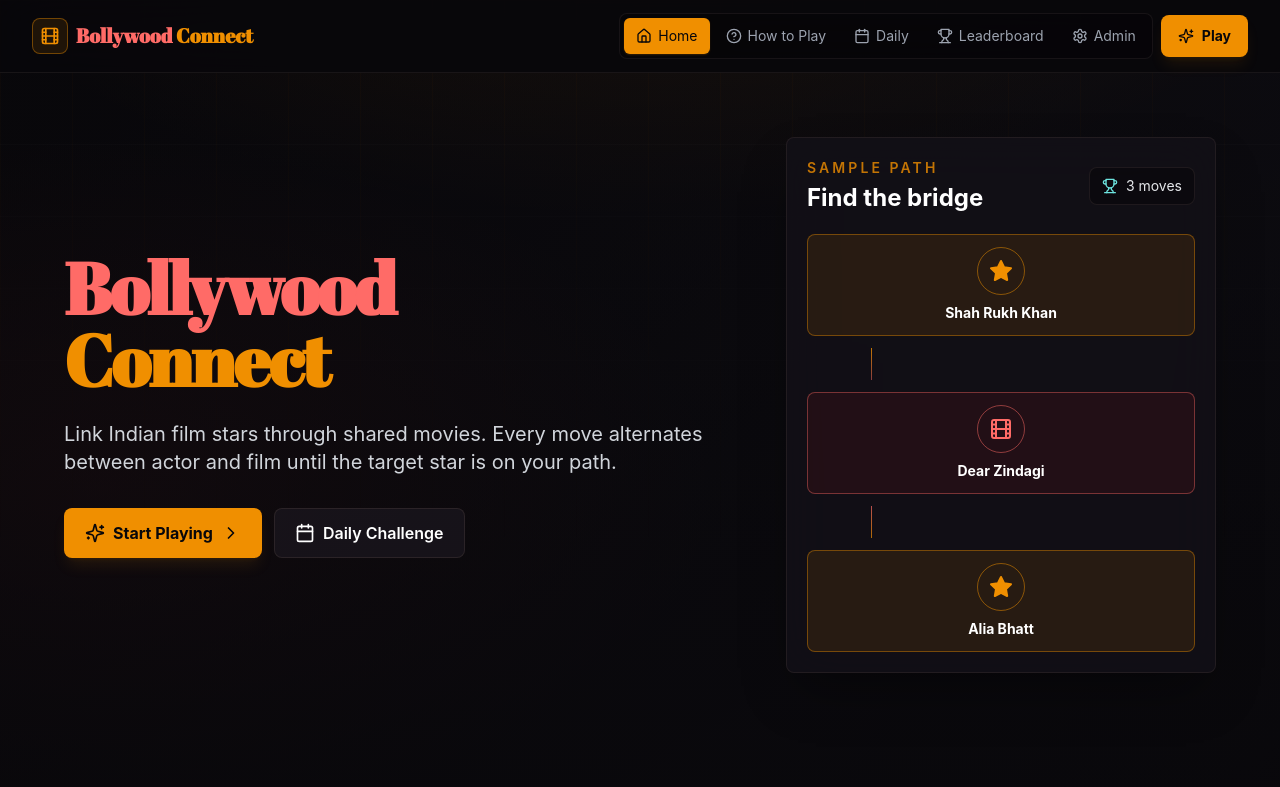
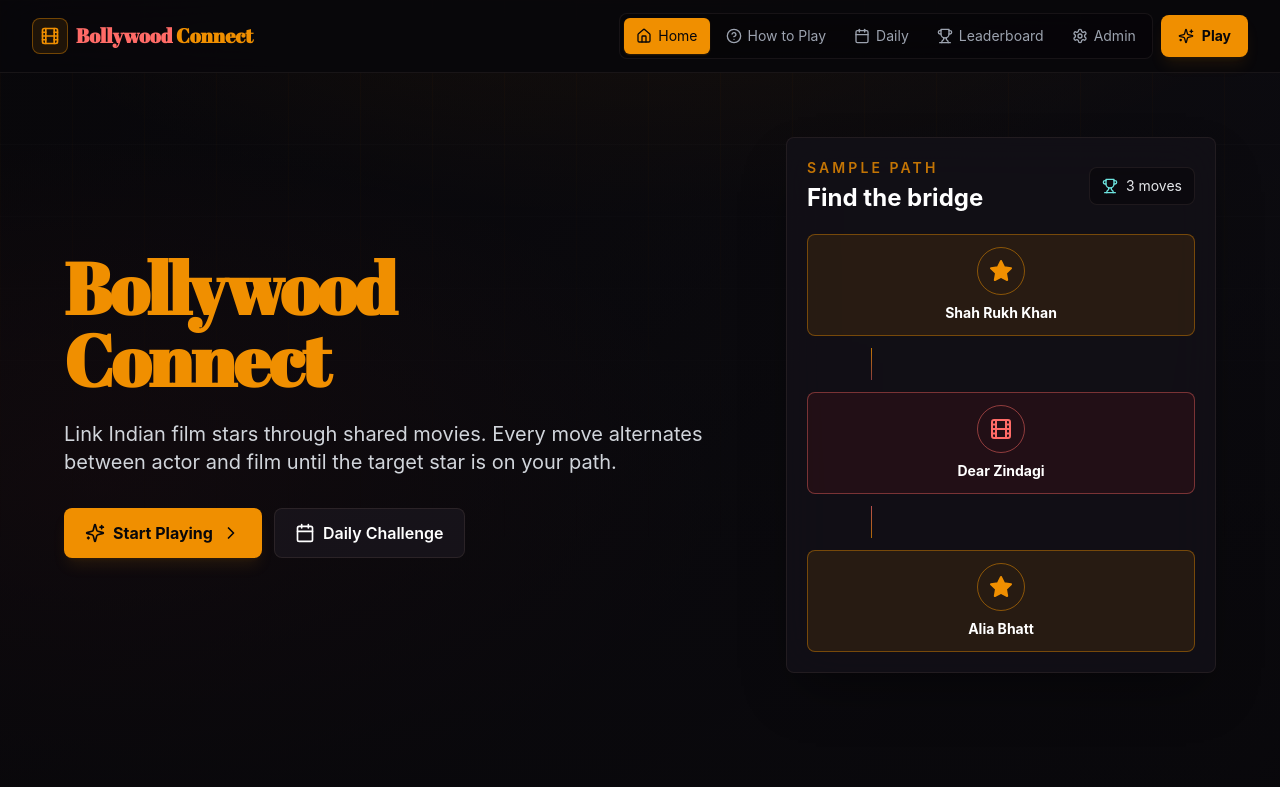
Before and after one commit to vermavishal891/bollywood-connect-the-stars, a Next.js app in the folder apps/web/: page / in a window 1280 px wide. Shown: the top 787 px of the page. Built offline with nearby package versions, Linux system fonts and the light colour scheme; no server answers.

Commit message:
style: make homepage hero title uniformly saffron gold

```diff
--- a/apps/web/app/page.tsx
+++ b/apps/web/app/page.tsx
@@ -72,7 +72,7 @@
         <div className="mx-auto grid max-w-6xl gap-8 lg:grid-cols-[minmax(0,1fr)_430px] lg:items-center">
           <div>
             <h1 className="font-display text-5xl font-bold leading-tight tracking-tight md:text-7xl">
-              <span className="text-cinema-red-light">Bollywood</span>
+              <span className="text-cinema-gold">Bollywood</span>
               <br />
               <span className="text-cinema-gold">Connect</span>
             </h1>
```
